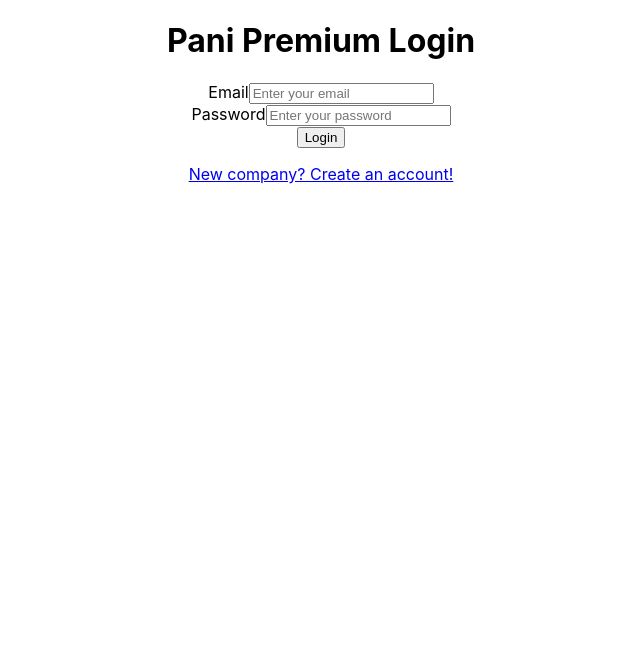
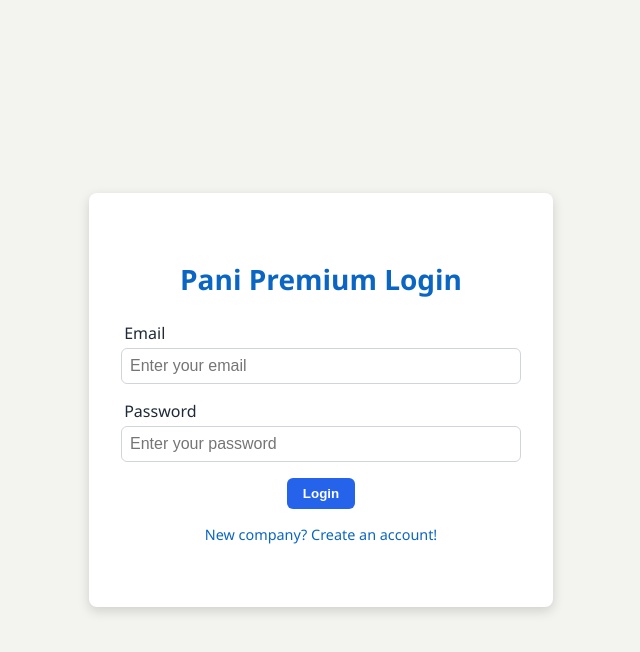
Before and after one commit to GabrielRoger07/Bakery-Quotation, a React (Create React App) app in the folder frontend/: page /login in a window 1280 px wide. Shown: the top 652 px of the page, without its empty margins (319-959 px from the left). Built offline with nearby package versions, Linux system fonts and the light colour scheme.

Commit message:
Start adding styles to login and register pages

```diff
--- /dev/null
+++ b/frontend/src/components/Auth.css
@@ -0,0 +1,51 @@
+.auth-container {
+    display: flex;
+    justify-content: center;
+    align-items: center;
+    height: 100vh;
+    background-color: #f3f3ef;
+    font-family: 'Segoe UI', Tahoma, Geneva, Verdana, sans-serif;
+}
+
+.auth-box {
+    background-color: #ffffff;
+    padding: 3rem 2rem;
+    border-radius: 0.5rem;
+    box-shadow: 0 4px 12px rgba(0, 0, 0, 0.15);
+    width: 100%;
+    max-width: 400px;
+    text-align: center;
+}
+
+.auth-box h1 {
+    font-size: 1.75rem;
+    margin-bottom: 1.5rem;
+    color: #0a66c2;
+}
+
+.auth-box p {
+    margin-top: 1rem;
+    font-size: 0.9rem;
+}
+
+.auth-box a {
+    color: #0a66c2;
+    text-decoration: none;
+    font-weight: 500;
+}
+
+.auth-box a:hover {
+    text-decoration: underline;
+}
+
+.success {
+    color: #0a8a0a;
+    font-weight: 500;
+    margin-bottom: 1rem;
+}
+
+.alert {
+    color: #d93025;
+    font-weight: 500;
+    margin-bottom: 1rem;
+}
--- /dev/null
+++ b/frontend/src/components/Button.css
@@ -0,0 +1,19 @@
+.btn {
+    background-color: #2563eb;
+    color: white;
+    font-weight: 600;
+    padding: 0.5rem 1rem;
+    border-radius: 0.375rem;
+    border: none;
+    cursor: pointer;
+    transition: background-color 0.2s;
+}
+
+.btn:hover:not(:disabled) {
+    background-color: #1d4ed8;
+}
+
+.btn:disabled {
+    opacity: 0.7;
+    cursor: not-allowed;
+}
--- a/frontend/src/components/Button.jsx
+++ b/frontend/src/components/Button.jsx
@@ -1,9 +1,10 @@
 import React from 'react'
+import './Button.css'
 
-const Button = ({ children, onClick, disabled }) => {
+const Button = ({ children, onClick, disabled, type = 'button', loading = false }) => {
   return (
-    <button onClick={onClick} disabled={disabled}>
-        {children}
+    <button type={type} onClick={onClick} disabled={disabled || loading} className='btn'>
+        {loading ? 'Loading...' : children}
     </button>
   )
 }
--- /dev/null
+++ b/frontend/src/components/Input.css
@@ -0,0 +1,27 @@
+.input-container {
+  display: flex;
+  flex-direction: column;
+  margin-bottom: 1rem;
+}
+
+.input-container label {
+  margin-bottom: 0.25rem;
+  font-weight: 500;
+  color: #1f2937;
+  margin-right: auto;
+  padding-left: 0.2em;
+}
+
+.input-container input {
+  padding: 0.5rem;
+  border: 1px solid #d1d5db;
+  border-radius: 0.375rem;
+  font-size: 1rem;
+  outline: none;
+  transition: border-color 0.2s, box-shadow 0.2s;
+}
+
+.input-container input:focus {
+  border-color: #2563eb;
+  box-shadow: 0 0 0 2px rgba(37, 99, 235, 0.3);
+}
--- a/frontend/src/components/Input.jsx
+++ b/frontend/src/components/Input.jsx
@@ -1,8 +1,9 @@
 import React from 'react'
+import './Input.css'
 
 const Input = ({ label, type, name, value, onChange, placeholder }) => {
   return (
-    <div>
+    <div className='input-container'>
         <label>{label}</label>
         <input
             type={type}
--- a/frontend/src/components/Modal.jsx
+++ b/frontend/src/components/Modal.jsx
@@ -1,17 +1,15 @@
 import React from 'react'
-import './modal.css'
+import './Modal.css'
 
 const Modal = ({ isOpen, onClose, title, children }) => {
 
-    if(!isOpen){
-        return null
-    }
+    if(!isOpen) return null
 
     return (
     <div className="modal-overlay" onClick={onClose}>
         <div className="modal-content" onClick={(e) => e.stopPropagation()}>
             <div className="modal-header">
-                <h2>{title}</h2>
+                {title && <h2>{title}</h2>}
                 <button className="modal-close" onClick={onClose}>&times;</button>
             </div>
             <div className="modal-body">{children}</div>
--- /dev/null
+++ b/frontend/src/components/Navbar.css
@@ -0,0 +1,31 @@
+.navbar {
+    display: flex;
+    align-items: center;
+    justify-content: space-between;
+    padding: 0.75rem 1rem;
+    background-color: #f3f4f6;
+    border-bottom: 1px solid #e5e7eb;
+    position: relative;
+}
+
+.navbar-center {
+    position: absolute;
+    left: 50%;
+    transform: translateX(-50%);
+    display: flex;
+    gap: 1rem;
+}
+
+.navbar-center a {
+    text-decoration: none;
+    color: #1f2937;
+    font-weight: 500;
+}
+
+.navbar-center a.active {
+    color: #2563eb
+}
+
+.navbar-right {
+    margin-left: auto;
+}
--- a/frontend/src/components/Navbar.jsx
+++ b/frontend/src/components/Navbar.jsx
@@ -1,6 +1,7 @@
 import { NavLink, useNavigate } from "react-router-dom";
 import Cookies from "js-cookie";
 import Button from "./Button";
+import './Navbar.css'
 
 const Navbar = () => {
 
@@ -12,11 +13,15 @@ const Navbar = () => {
 }
 
     return (
-        <nav>
-            <NavLink to="/suppliers">Suppliers</NavLink>
-            <NavLink to="/products">Products</NavLink>
-            <NavLink to="/quotations">Quotations</NavLink>
-            <Button onClick={logout}> Logout</Button>
+        <nav className="navbar">
+            <div className="navbar-center">
+                <NavLink to="/suppliers">Suppliers</NavLink>
+                <NavLink to="/products">Products</NavLink>
+                <NavLink to="/quotations">Quotations</NavLink>
+            </div>
+            <div className="navbar-right">
+                <Button onClick={logout}> Logout</Button>
+            </div>
         </nav>
     )
 }
--- a/frontend/src/components/modal.css
+++ b/frontend/src/components/modal.css
@@ -29,6 +29,10 @@
 .modal-close {
   background: none;
   border: none;
-  font-size: 24px;
+  font-size: 1.5rem;
   cursor: pointer;
 }
+
+.modal-body {
+  margin-top: 1rem;
+}
--- a/frontend/src/pages/Login.jsx
+++ b/frontend/src/pages/Login.jsx
@@ -5,15 +5,15 @@ import Button from '../components/Button'
 import useFetch from '../hooks/useFetch'
 import { Link, useNavigate } from 'react-router-dom'
 import Cookies from 'js-cookie'
+import '../components/Auth.css'
 
 const Login = () => {
     const [companyEmail, setCompanyEmail] = useState("")
     const [companyPassword, setCompanyPassword] = useState("")
     const [error, setError] = useState("")
     const [success, setSuccess] = useState("")
-    const [user, setUser] = useState(null)
 
-    const { request, loading, errors } = useFetch("http://localhost:8080/api/v1")
+    const { request, loading } = useFetch("http://localhost:8080/api/v1")
     const navigate = useNavigate()
 
     const handleLogin = async (e) => {
@@ -29,7 +29,7 @@ const Login = () => {
         }
 
         setError("")
-        //chamada da api
+
         const login = {
             companyEmail,
             companyPassword
@@ -55,14 +55,15 @@ const Login = () => {
     }
 
     return (
-        <div className='login-container'>
+        <div className='auth-container'>
+            <div className='auth-box'>
                 <h1>Pani Premium Login</h1>
                 <form onSubmit={handleLogin}>
                     <Input label="Email" type="email" name="companyEmail" value={companyEmail} onChange={(e) => setCompanyEmail(e.target.value)} placeholder="Enter your email" />
                     <Input label="Password" type="password" name="companyPassword" value={companyPassword} onChange={(e) => setCompanyPassword(e.target.value)} placeholder="Enter your password" />
                     <Alert message={error} />
                     {success && <div className="success">{success}</div>}
-                <Button type="submit">Login</Button>
+                    <Button type="submit" loading={loading}>Login</Button>
                 </form>
                 {/*
                 <p><a href="#">Forgot your password?</a></p>
@@ -71,6 +72,7 @@ const Login = () => {
                     <Link to="/register">New company? Create an account!</Link>
                 </p>
             </div>
+        </div>
     )
 }
 
--- a/frontend/src/pages/create/CompanyCreate.jsx
+++ b/frontend/src/pages/create/CompanyCreate.jsx
@@ -3,7 +3,8 @@ import Input from '../../components/Input'
 import Alert from '../../components/Alert'
 import Button from '../../components/Button'
 import useFetch from '../../hooks/useFetch'
-import { useNavigate } from 'react-router-dom'
+import { Link, useNavigate } from 'react-router-dom'
+import '../../components/Auth.css'
 
 const CompanyCreate = () => {
 
@@ -15,7 +16,7 @@ const CompanyCreate = () => {
     const [error, setError] = useState("")
     const [success, setSuccess] = useState("")
 
-    const { request, loading, errors } = useFetch("http://localhost:8080/api/v1")
+    const { request, loading } = useFetch("http://localhost:8080/api/v1")
     const navigate = useNavigate();
 
     const handleCreateCompany = async (e) => {
@@ -35,7 +36,6 @@ const CompanyCreate = () => {
 
         setError("")
 
-        // chamar a api
         const company = {
             companyCnpj,
             companyName,
@@ -57,7 +57,8 @@ const CompanyCreate = () => {
     }
 
     return (
-        <div className="company-create-container">
+        <div className="auth-container">
+            <div className="auth-box">
                 <h1>Create Company</h1>
                 <form onSubmit={handleCreateCompany}>
                     <Input label="CNPJ" type="text" value={companyCnpj} onChange={(e) => setCompanyCnpj(e.target.value)} placeholder="Enter CNPJ"/>
@@ -69,6 +70,10 @@ const CompanyCreate = () => {
                     {success && <div className="success">{success}</div>}
                     <Button type="submit">Create Company</Button>
                 </form>
+                <p>
+                    <Link to="/login">Already have an account? Login!</Link>
+                </p>
+            </div>
         </div>
     )
 }
```
Also changed, not shown: 1 other file (tests, documents, lock files or other folders). Lines whose indentation alone changed are shown as unchanged.
